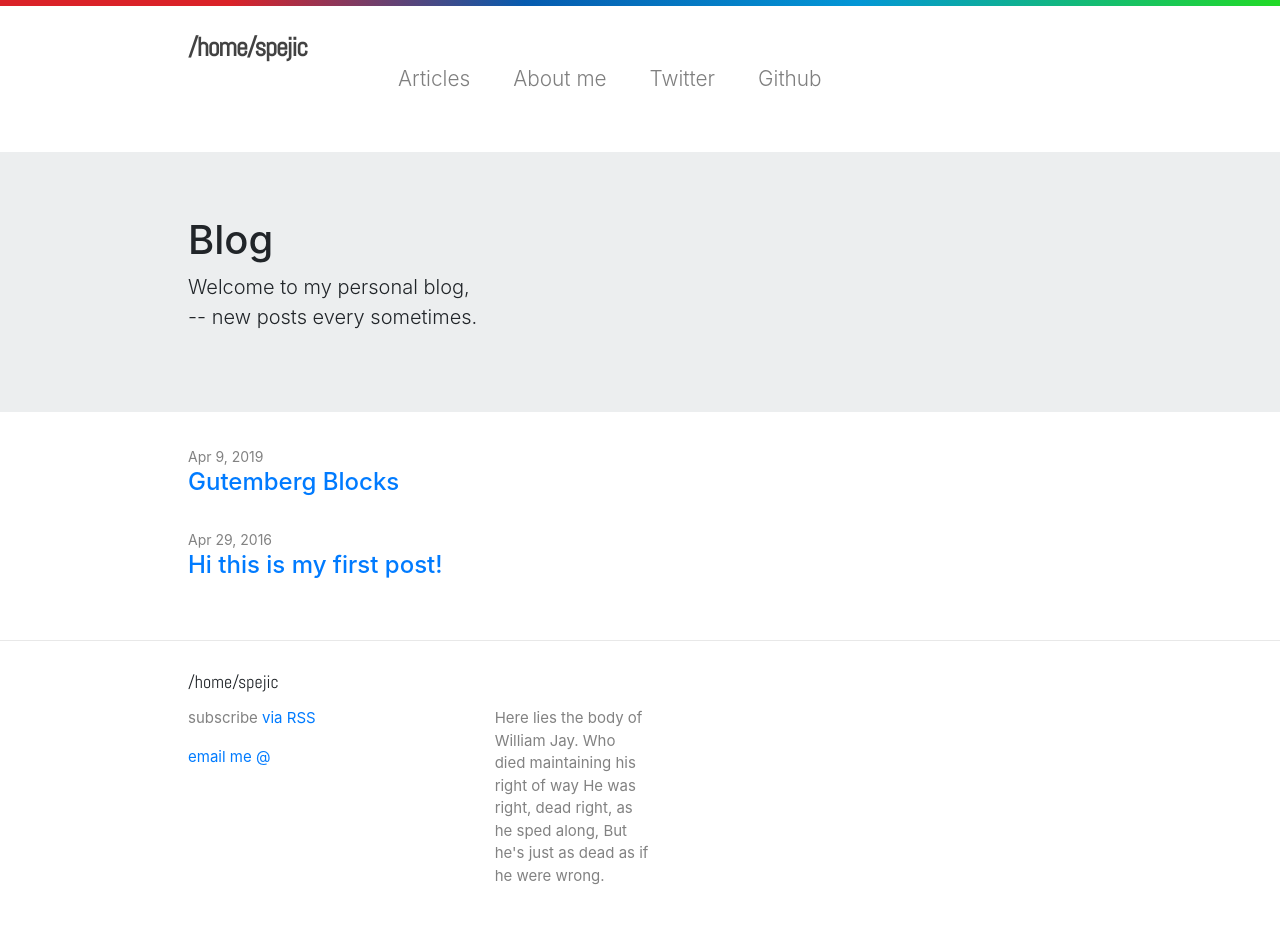
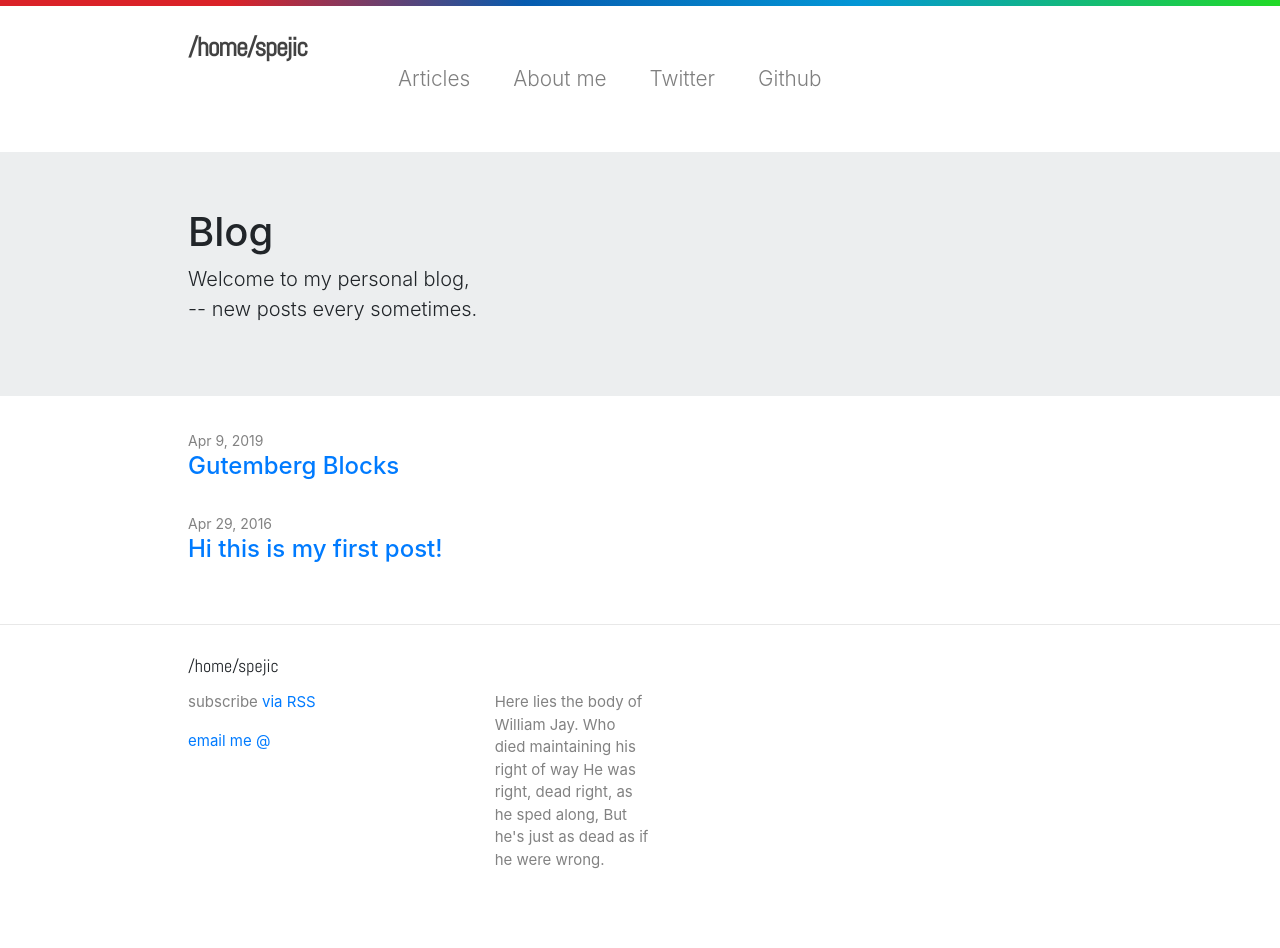
Before and after one commit to spejic88/spejic88.github.io, a Jekyll site: the page built from index.html, in a window 1280 px wide. Built offline with Jekyll 4.4.1, drawn with Linux system fonts in a browser that asks for light colours; some web fonts are replaced.

Commit message:
update #3

```diff
--- a/_sass/_layout.scss
+++ b/_sass/_layout.scss
@@ -119,7 +119,7 @@
         width: 100%;
         margin-bottom: 2rem;
         background-color: #eceeef;
-        padding: 4rem 2rem;
+        padding: 3.5rem 0rem;
     }
 
     .blog-posts {
```
